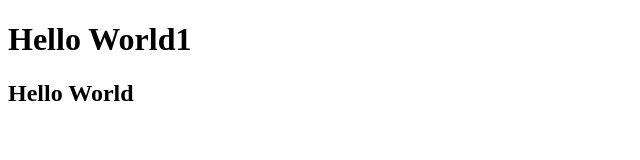
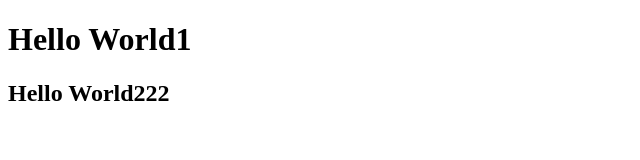
Before and after one commit to douglasgrando1993/Teste, a plain HTML site: page index.html in a window 1280 px wide. Shown: the full height of the page, 0-640 px from the left. Drawn offline with Linux system fonts and the light colour scheme.

Commit message:
Modificao no h2

```diff
--- a/index.html
+++ b/index.html
@@ -7,6 +7,6 @@
 </head>
 <body>
     <h1>Hello World1</h1>
-    <h2>Hello World</h2>
+    <h2>Hello World222</h2>
 </body>
 </html>
```
